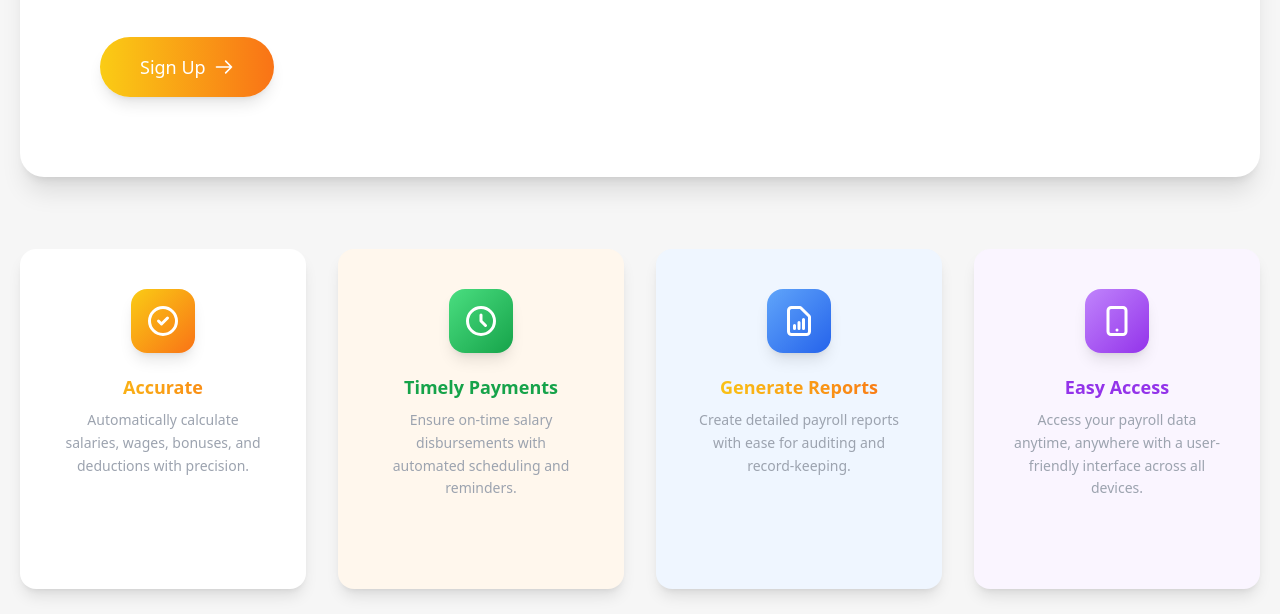
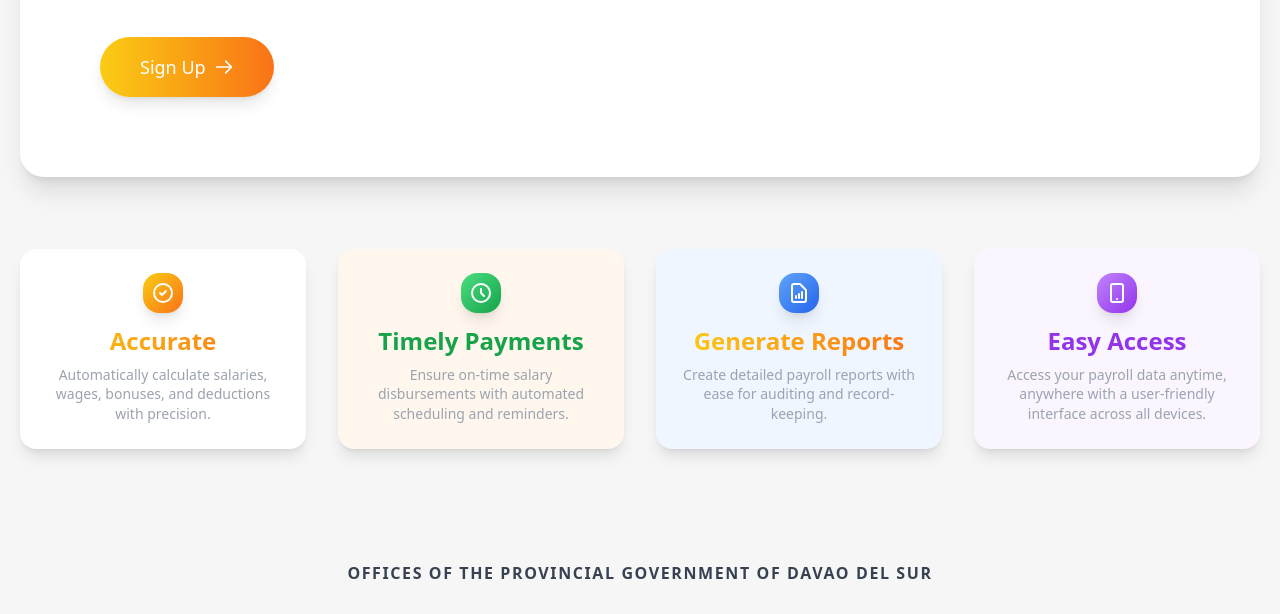
Before and after one commit to ArnelBandoja/PayConTrack--Landing-Page, a website built with Vite: page pages/homepage.html in a window 1280 px wide. Shown: the part 619-1233 px from the top of the page. Built offline with nearby package versions, Linux system fonts and the light colour scheme.

Commit message:
feature card section size update

```diff
--- a/pages/homepage.html
+++ b/pages/homepage.html
@@ -50,47 +50,47 @@
     <section class="py-4 sm:py-6 lg:py-8 px-3 sm:px-4 lg:px-5">
         <div class="max-w-7xl mx-auto grid grid-cols-1 sm:grid-cols-2 md:grid-cols-4 gap-4 sm:gap-6 lg:gap-8">
             <!-- Automated Payroll Card -->
-            <div class="bg-white dark:bg-gray-800 rounded-2xl p-6 sm:p-8 lg:p-10 text-center shadow-lg hover:shadow-[0_0_25px_rgba(251,146,60,0.4)] hover:-translate-y-2 transition-all duration-300 min-h-[340px]">
-                <div class="w-16 h-16 mx-auto mb-5 flex items-center justify-center bg-gradient-to-br from-yellow-400 to-orange-500 rounded-2xl shadow-lg">
-                    <svg class="w-9 h-9 text-white" fill="none" stroke="currentColor" viewBox="0 0 24 24">
+            <div class="bg-white dark:bg-gray-800 rounded-2xl p-4 sm:p-5 lg:p-6 text-center shadow-lg hover:shadow-[0_0_25px_rgba(251,146,60,0.4)] hover:-translate-y-1 transition-all duration-300 min-h-[200px]">
+                <div class="w-10 h-10 mx-auto mb-3 flex items-center justify-center bg-gradient-to-br from-yellow-400 to-orange-500 rounded-2xl shadow-lg">
+                    <svg class="w-6 h-6 text-white" fill="none" stroke="currentColor" viewBox="0 0 24 24">
                         <path stroke-linecap="round" stroke-linejoin="round" stroke-width="2" d="M9 12l2 2 4-4m6 2a9 9 0 11-18 0 9 9 0 0118 0z"></path>
                     </svg>
                 </div>
-                <h3 class="font-bold text-lg mb-2 bg-gradient-to-r from-yellow-400 to-orange-500 bg-clip-text text-transparent">Accurate</h3>
-                <p class="text-gray-400 dark:text-gray-300 text-sm leading-relaxed">Automatically calculate salaries, wages, bonuses, and deductions with precision.</p>
+                <h3 class="font-bold text-2xl mb-2 bg-gradient-to-r from-yellow-400 to-orange-500 bg-clip-text text-transparent">Accurate</h3>
+                <p class="text-gray-400 dark:text-gray-300 text-sm leading-snug">Automatically calculate salaries, wages, bonuses, and deductions with precision.</p>
             </div>
 
             <!-- No Hidden Fees Card -->
-            <div class="bg-orange-50 dark:bg-gray-800 rounded-2xl p-6 sm:p-8 lg:p-10 text-center shadow-lg hover:shadow-[0_0_25px_rgba(251,146,60,0.4)] hover:-translate-y-2 transition-all duration-300 min-h-[340px]">
-                <div class="w-16 h-16 mx-auto mb-5 flex items-center justify-center bg-gradient-to-br from-green-400 to-green-600 rounded-2xl shadow-lg">
-                    <svg class="w-9 h-9 text-white" fill="none" stroke="currentColor" viewBox="0 0 24 24">
+            <div class="bg-orange-50 dark:bg-gray-800 rounded-2xl p-4 sm:p-5 lg:p-6 text-center shadow-lg hover:shadow-[0_0_25px_rgba(251,146,60,0.4)] hover:-translate-y-1 transition-all duration-300 min-h-[200px]">
+                <div class="w-10 h-10 mx-auto mb-3 flex items-center justify-center bg-gradient-to-br from-green-400 to-green-600 rounded-2xl shadow-lg">
+                    <svg class="w-6 h-6 text-white" fill="none" stroke="currentColor" viewBox="0 0 24 24">
                         <path stroke-linecap="round" stroke-linejoin="round" stroke-width="2" d="M12 8v4l3 3m6-3a9 9 0 11-18 0 9 9 0 0118 0z"></path>
                     </svg>
                 </div>
-                <h3 class="font-bold text-green-600 text-lg mb-2">Timely Payments</h3>
-                <p class="text-gray-400 dark:text-gray-300 text-sm leading-relaxed">Ensure on-time salary disbursements with automated scheduling and reminders.</p>
+                <h3 class="font-bold text-green-600 text-2xl mb-2">Timely Payments</h3>
+                <p class="text-gray-400 dark:text-gray-300 text-sm leading-snug">Ensure on-time salary disbursements with automated scheduling and reminders.</p>
             </div>
 
             <!-- Digital Wallet Card -->
-            <div class="bg-blue-50 dark:bg-gray-800 rounded-2xl p-6 sm:p-8 lg:p-10 text-center shadow-lg hover:shadow-[0_0_25px_rgba(251,146,60,0.4)] hover:-translate-y-2 transition-all duration-300 min-h-[340px]">
-                <div class="w-16 h-16 mx-auto mb-5 flex items-center justify-center bg-gradient-to-br from-blue-400 to-blue-600 rounded-2xl shadow-lg">
-                    <svg class="w-9 h-9 text-white" fill="none" stroke="currentColor" viewBox="0 0 24 24">
+            <div class="bg-blue-50 dark:bg-gray-800 rounded-2xl p-4 sm:p-5 lg:p-6 text-center shadow-lg hover:shadow-[0_0_25px_rgba(251,146,60,0.4)] hover:-translate-y-1 transition-all duration-300 min-h-[200px]">
+                <div class="w-10 h-10 mx-auto mb-3 flex items-center justify-center bg-gradient-to-br from-blue-400 to-blue-600 rounded-2xl shadow-lg">
+                    <svg class="w-6 h-6 text-white" fill="none" stroke="currentColor" viewBox="0 0 24 24">
                         <path stroke-linecap="round" stroke-linejoin="round" stroke-width="2" d="M9 17v-2m3 2v-4m3 4v-6m2 10H7a2 2 0 01-2-2V5a2 2 0 012-2h5.586a1 1 0 01.707.293l5.414 5.414a1 1 0 01.293.707V19a2 2 0 01-2 2z"></path>
                     </svg>
                 </div>
-                <h3 class="font-bold text-lg mb-2 bg-gradient-to-r from-yellow-400 to-orange-500 bg-clip-text text-transparent">Generate Reports</h3>
-                <p class="text-gray-400 dark:text-gray-300 text-sm leading-relaxed">Create detailed payroll reports with ease for auditing and record-keeping.</p>
+                <h3 class="font-bold text-2xl mb-2 bg-gradient-to-r from-yellow-400 to-orange-500 bg-clip-text text-transparent">Generate Reports</h3>
+                <p class="text-gray-400 dark:text-gray-300 text-sm leading-snug">Create detailed payroll reports with ease for auditing and record-keeping.</p>
             </div>
 
             <!-- Easy Access Card -->
-            <div class="bg-purple-50 dark:bg-gray-800 rounded-2xl p-6 sm:p-8 lg:p-10 text-center shadow-lg hover:shadow-[0_0_25px_rgba(251,146,60,0.4)] hover:-translate-y-2 transition-all duration-300 min-h-[340px]">
-                <div class="w-16 h-16 mx-auto mb-5 flex items-center justify-center bg-gradient-to-br from-purple-400 to-purple-600 rounded-2xl shadow-lg">
-                    <svg class="w-9 h-9 text-white" fill="none" stroke="currentColor" viewBox="0 0 24 24">
+            <div class="bg-purple-50 dark:bg-gray-800 rounded-2xl p-4 sm:p-5 lg:p-6 text-center shadow-lg hover:shadow-[0_0_25px_rgba(251,146,60,0.4)] hover:-translate-y-1 transition-all duration-300 min-h-[200px]">
+                <div class="w-10 h-10 mx-auto mb-3 flex items-center justify-center bg-gradient-to-br from-purple-400 to-purple-600 rounded-2xl shadow-lg">
+                    <svg class="w-6 h-6 text-white" fill="none" stroke="currentColor" viewBox="0 0 24 24">
                         <path stroke-linecap="round" stroke-linejoin="round" stroke-width="2" d="M12 18h.01M8 21h8a2 2 0 002-2V5a2 2 0 00-2-2H8a2 2 0 00-2 2v14a2 2 0 002 2z"></path>
                     </svg>
                 </div>
-                <h3 class="font-bold text-purple-600 text-lg mb-2">Easy Access</h3>
-                <p class="text-gray-400 dark:text-gray-300 text-sm leading-relaxed">Access your payroll data anytime, anywhere with a user-friendly interface across all devices.</p>
+                <h3 class="font-bold text-purple-600 text-2xl mb-2">Easy Access</h3>
+                <p class="text-gray-400 dark:text-gray-300 text-sm leading-snug">Access your payroll data anytime, anywhere with a user-friendly interface across all devices.</p>
             </div>
         </div>
     </section>
```
